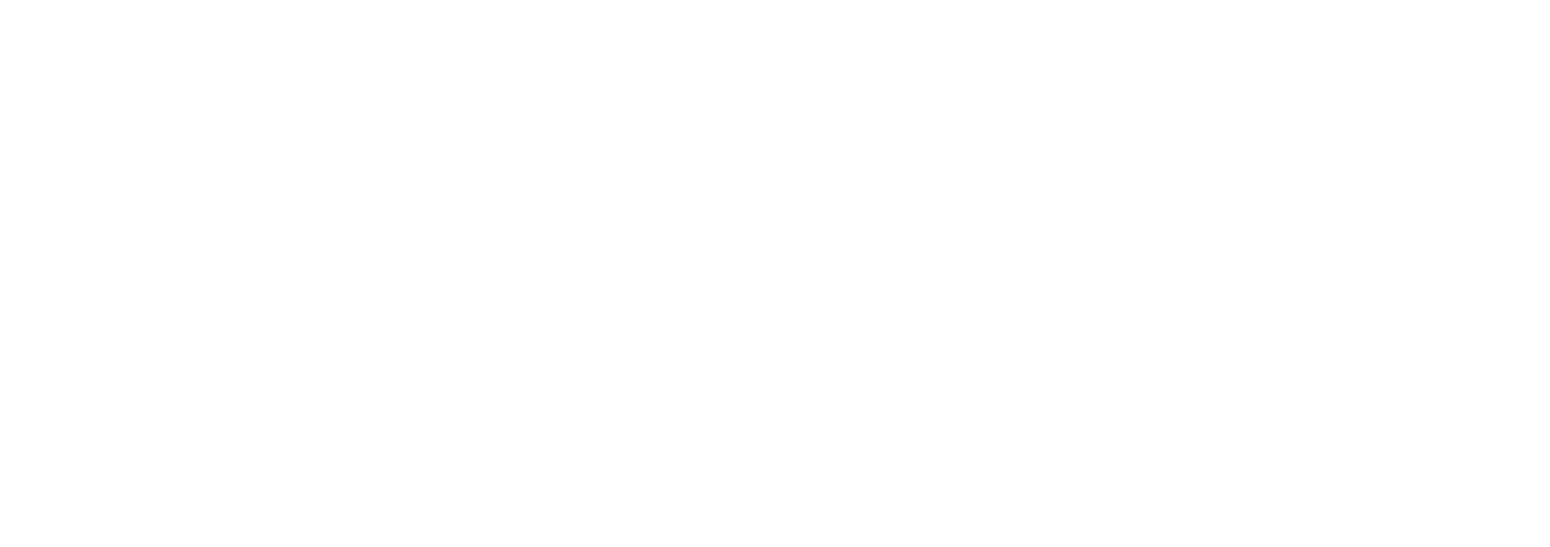
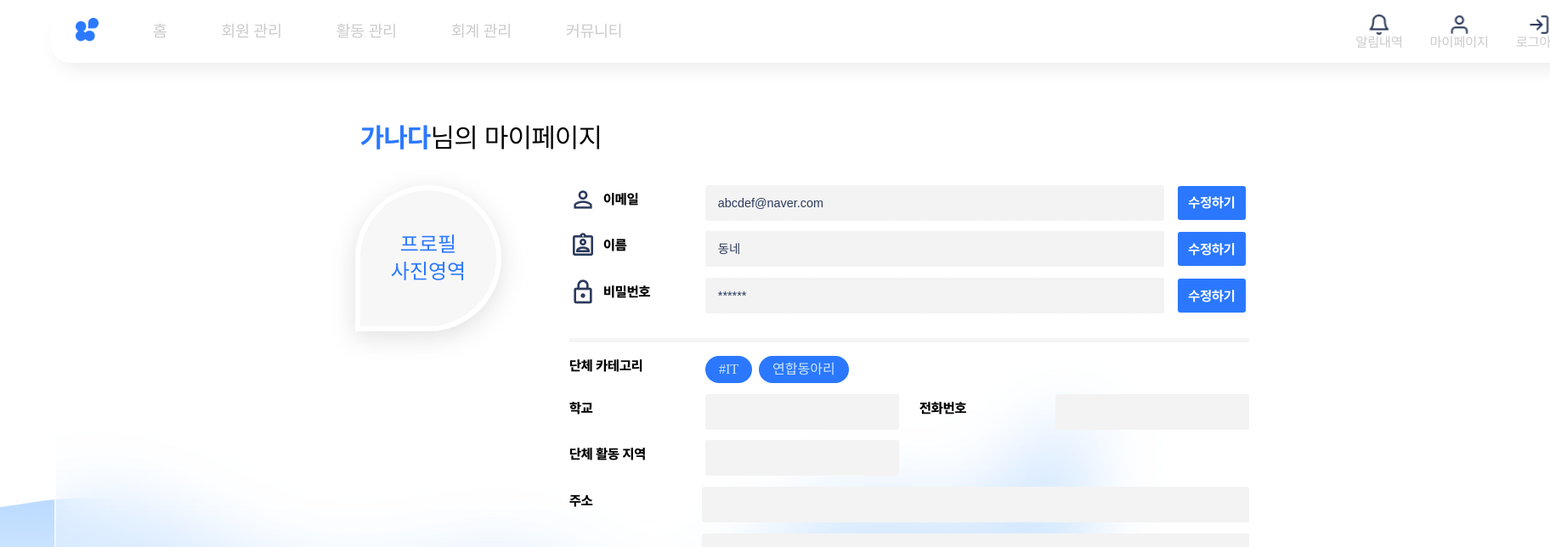
Before and after one commit to ori5r2/DongneClient, a React (Create React App) app: page /admin/myPage in a window 1280 px wide. Shown: the top 644 px of the page at 85% size, 1824 px wide, since content can reach past the window. Built offline with nearby package versions, Linux system fonts and the light colour scheme.

Commit message:
admin mypage

```diff
--- a/src/App.js
+++ b/src/App.js
@@ -17,6 +17,7 @@ import AdminAttendPage from './pages/admin/AdminAttendPage';
 import AdminMembersPage from './pages/admin/AdminMembersPage';
 import UserMainPage from './pages/user/UserMainPage';
 import UserMyPage from './pages/user/UserMyPage';
+import AdminMyPage from './pages/admin/AdminMyPage';
 const App = () => {
   return (
     <Switch>
@@ -35,6 +36,7 @@ const App = () => {
       <Route component={AdminMembersPage} path="/admin/members" exact />
       <Route component={UserMainPage} path="/user/main" exact />
       <Route component={UserMyPage} path="/user/myPage" exact />
+      <Route component={AdminMyPage} path="/admin/myPage" exact />
     </Switch>
   );
 };
--- a/src/components/Mypage.js
+++ b/src/components/AdminMypage.js
@@ -1,44 +1,51 @@
 import React, {useState, useEffect}  from 'react';
-import Email from '../styles/imgs/icon/Email.png';
 import Lock from '../styles/imgs/icon/Lock.png';
 import person from '../styles/imgs/icon/person.png';
 import profile from '../styles/imgs/icon/profile.png';
 import Button from './Button';
 import styled from 'styled-components';
 import { useHistory, useLocation } from 'react-router-dom';
-import palette from '../styles/pallete';
-import Register1 from './Register1';
+import line from '../styles/imgs/icon/line.png'
+
 
 const WhiteBox = styled.div`
-    width: 85rem;
-    height: 38rem;
+    width: 65rem;
+    height: 42rem;
     border-radius: 28px;
-    padding-left: 3rem;
-    padding-right: 3rem;
     font-size: 1rem;
-    background: linear-gradient(180deg, #FFFFFF 0%, rgba(251, 251, 251, 0) 100%);
-    border: 2px solid rgba(255, 255, 255, 0.6);
-    backdrop-filter: blur(40px);
-    /* Note: backdrop-filter has minimal browser support */
 
-    color: #333333;
 
-    .ExtraBold {
-    font-weight: bold;
+    .frame{
+        display: flex;
+        flex-direction: column;
+        justify-content: center;
+    }
+
+    .text{
         font-size: 2rem;
         text-align: center;
-    padding-bottom: 1rem;
+        font-family: 'Pretendard Regular';
+        display: flex;
+        justify-content: flex-start;
+        padding-bottom: 2rem;
+    }
+
+    .name{
+        font-family: 'Pretendard Bold';
+        color: #2B78FF;
     }
 
     .content{
         display: flex;
         flex-direction: row;
+        justify-content: center;
     }
 
     .part1{
         display: flex;
         flex-direction: column;
         padding-right: 5rem;
+        line-height: 200%;
     }
     .part2{
         width: 50rem;
@@ -46,24 +53,46 @@ const WhiteBox = styled.div`
         flex-direction: column;
     }
 
-    & img {
-        padding-right: 1rem;
-        width: 1.5rem;
+    .icon{
+        padding-right: 0.5rem;
+        width:2rem;
     }
 
+    .between{
+        padding-right: 1rem;
+    }
     .Basic{
+        display: flex;
+        align-items: center;
+        padding-bottom: 0.8rem;
+    }
+
+    .category{
+        width: 7rem;
+        font-family: 'Pretendard ExtraBold';
+        padding-right: 3rem;
         display: flex;
         align-items: center;
         padding-bottom: 0.5rem;
     }
 
-    .category{
-        width: 6rem;
-        font-family: 'Pretendard ExtraBold';
-        padding-right: 3rem;
+    .categoryItem{
+        height: 2rem;
+        background: #2B78FF;
+        border-radius: 40px;
+        font-family: 'Pretendard';
+        font-size: 1rem;
+        color: #CEE7F6;
+        display: flex;
+        flex-direction: row;
+        justify-content: center;
+        align-items: center;
+        padding: 0 1rem;
+        margin-right: 0.5rem;
     }
+
     .information{
-        font-size: 0.7rem;
+        font-size: 0.9rem;
         ::placeholder{
             color: #2D3B5C;
             padding: 0.5rem 0.8rem;
@@ -84,6 +113,17 @@ const WhiteBox = styled.div`
         flex-direction: row;
     }
 `
+const StyledAvatar = styled.div`
+  display: flex;
+  align-items: center;
+  justify-content: center;
+  height: 10rem;
+  width: 10rem;
+  background-color: #f7f7f7;
+  border: 0.4rem solid white;
+  box-shadow: rgba(100, 100, 111, 0.2) 0px 7px 29px 0px;
+  border-radius: 50% 50% 50% 0%;
+`;
 
 function Mypage(props) {
     const history  = useHistory();
@@ -100,18 +140,22 @@ function Mypage(props) {
     return (
         <WhiteBox>
             <div className='frame'>
-                <div className="ExtraBold" style={{ marginBottom: '0.5rem' }}>
-                    <span style={{color: "#2B78FF", fontWeight: "bold"}}>가나다</span>님의 마이페이지
+                <div className="text"style={{ marginBottom: '0.5rem' }}>
+                    <span className='name'>가나다</span>님의 마이페이지
                 </div>
 
                 <div className='content'>
                     <div className='part1'>
-                        프로필
+                        <StyledAvatar style={{color:"#2B78FF", fontSize:"1.5rem", textAlign:"center"}}>
+                            {/* todo: 프로필 사진 */}
+                            프로필<br />사진영역
+                        </StyledAvatar>
                     </div>
 
                     <div className='part2'>
                         <div className='Basic'>
-                            <span  className="category"> <img src={person} /> 이메일</span>
+                            <span  className="category"> <img src={person} alt="" className='icon' /> 이메일</span>
+                            <div className='between'>
                                 <input
                                         onChange={(e)=>{
                                             setEmail(e.target.value);
@@ -122,25 +166,27 @@ function Mypage(props) {
                                         className="information"
                                         placeholder="abcdef@naver.com"
                                         style={{width: "33.5rem",
-                                                height: "2rem",
+                                                height: "2.5rem",
                                                 backgroundColor:"#F3F3F3",
                                                 border: "none",
                                                 borderRadius: "3px",
                                             }}
                                     />
+                            </div>
                             <div className='btnstyle'>
                                 <Button
                                         text="수정하기"
                                         fullWidth
                                         history={history}
                                         // to={nextlink}
-                                            style={{height: "2rem", width: "5rem", borderRadius: "3px", margin:"0"}}
+                                        style={{height: "2.5rem", width: "5rem", borderRadius: "3px", margin:"0"}}
                                     />
                             </div>
                         </div>
 
                         <div className='Basic'>
-                            <span  className="category"> <img src={profile} />이름</span>
+                            <span  className="category"> <img src={profile} alt="" className='icon' />이름</span>
+                            <div className='between'>
                                 <input
                                     onChange={(e)=>{
                                         setName(e.target.value);
@@ -151,24 +197,26 @@ function Mypage(props) {
                                     className="information"
                                     placeholder="동네"
                                     style={{width: "33.5rem",
-                                                height: "2rem",
+                                            height: "2.5rem",
                                             backgroundColor:"#F3F3F3",
                                             border: "none",
                                             borderRadius: "3px",
                                     }}
                                 />
+                            </div>
 
                             <Button
                                     text="수정하기"
                                     fullWidth
                                     history={history}
                                     // to={nextlink}
-                                        style={{height: "2rem", width: "5rem", borderRadius: "3px", margin:"0"}}
+                                    style={{height: "2.5rem", width: "5rem", borderRadius: "3px", margin:"0"}}
                             />
                         </div>
 
                         <div className='Basic'>
-                            <span  className="category"> <img src={Lock} />비밀번호</span>
+                            <span  className="category"> <img src={Lock} alt="" className='icon' />비밀번호</span>
+                            <div className='between'>
                                 <input
                                     onChange={(e)=>{
                                         setPw(e.target.value);
@@ -179,26 +227,35 @@ function Mypage(props) {
                                     className="information"
                                     placeholder="******"
                                     style={{width: "33.5rem",
-                                                height: "2rem",
+                                            height: "2.5rem",
                                             backgroundColor:"#F3F3F3",
                                             border: "none",
                                             borderRadius: "3px",
                                     }}
                                 />
+                            </div>
 
                             <Button
                                         text="수정하기"
                                         fullWidth
                                         history={history}
                                         // to={nextlink}
-                                        style={{height: "2rem", width: "5rem", borderRadius: "3px", margin:"0"}}
+                                        style={{height: "2.5rem", width: "5rem", borderRadius: "3px", margin:"0"}}
                                     />
                         </div>
 
-                        <hr />
+
+                        <img src={line} alt="" style={{width:"50rem", height:"0.3rem", paddingTop:"1rem", paddingBottom:"1rem"}}/>
+
+
+                        <div className='Basic'>
+                            <span className="category">단체 카테고리</span>
+                            <div className='categoryItem'>#IT</div>
+                            <div className='categoryItem'>연합동아리</div>
+                        </div>
 
                         <div className='twin'>
-                            < div className='Basic' style={{paddingRight:"3rem"}}>
+                            < div className='Basic' style={{paddingRight:"1.5rem"}}>
                                 <span className="category">학교</span>
                                 <div className='check'>
                                     <input
@@ -209,8 +266,8 @@ function Mypage(props) {
                                         value={school}
                                         type={"text"}
                                         className="information"
-                                        style={{width: "13rem",
-                                                height: "2rem",
+                                        style={{width: "14rem",
+                                                height: "2.5rem",
                                                 backgroundColor:"#F3F3F3",
                                                 border: "none",
                                                 borderRadius: "3px",
@@ -230,8 +287,8 @@ function Mypage(props) {
                                         value={number}
                                         type={"number"}
                                         className="information"
-                                        style={{width: "13rem",
-                                                height: "2rem",
+                                        style={{width: "14rem",
+                                                height: "2.5rem",
                                                 backgroundColor:"#F3F3F3",
                                                 border: "none",
                                                 borderRadius: "3px",
@@ -250,8 +307,8 @@ function Mypage(props) {
                                 value={area}
                                 type={"text"}
                                 className="information"
-                                style={{width: "13rem",
-                                        height: "2rem",
+                                style={{width: "14rem",
+                                        height: "2.5rem",
                                         backgroundColor:"#F3F3F3",
                                         border: "none",
                                         borderRadius: "3px",
@@ -268,8 +325,8 @@ function Mypage(props) {
                                 value={address}
                                 type={"text"}
                                 className="information"
-                                style={{width: "38.5rem",
-                                        height: "2rem",
+                                style={{width: "41.5rem",
+                                        height: "2.5rem",
                                         backgroundColor:"#F3F3F3",
                                         border: "none",
                                         borderRadius: "3px",
@@ -286,8 +343,8 @@ function Mypage(props) {
 
                                 value={intro}
                                 type={"text"}
-                                style={{width: "38.5rem",
-                                        height: "7rem",
+                                style={{width: "41.5rem",
+                                        height: "5rem",
                                         backgroundColor: "#F3F3F3",
                                         border: "none",
                                         borderRadius: "3px",
@@ -297,7 +354,12 @@ function Mypage(props) {
                         </div>
 
                         <Button
-                            text="개인 정보 수정하기"
+                            text="단체 정보 수정하기"
+                            style={{
+                                borderRadius:"4px",
+                                width:"50.1rem",
+                                marginTop:"1.5rem"
+                            }}
                         />
                     </div>
                 </div>
--- /dev/null
+++ b/src/pages/admin/AdminMyPage.js
@@ -0,0 +1,42 @@
+import React from 'react';
+import BackgroundTemplate from '../../template/BackgroundTemplate';
+import styled from 'styled-components';
+import AdminMypage from '../../components/AdminMypage';
+import { Link } from 'react-router-dom';
+import HomePageTemplate from '../../template/HomePageTemplate';
+
+
+const WhitBox = styled.div`
+    box-sizing: border-box;
+    position: absolute;
+    width: 110rem;
+    height: 45rem;
+    left: 4rem;
+    top: 3rem;
+
+    background: linear-gradient(180deg, #FFFFFF 0%, rgba(251, 251, 251, 0) 100%);
+    border: 2px solid rgba(255, 255, 255, 0.6);
+    border-radius: 28px;
+    backdrop-filter: blur(40px);
+/* Note: backdrop-filter has minimal browser support */
+
+    display: flex;
+    flex-direction: row;
+    justify-content: center;
+    align-items: center;
+`;
+
+
+const UserRegisterCheck3 = () => {
+  return (
+    <BackgroundTemplate style={{ zIndex: 0 }}>
+    <HomePageTemplate style={{ zIndex: 1 }}>
+        <WhitBox style={{ zIndex: 2 }}>
+            <AdminMypage />
+     </WhitBox>
+    </HomePageTemplate>
+    </BackgroundTemplate>
+  );
+};
+
+export default UserRegisterCheck3;
```
Also changed, not shown: src/pages/user/UserMyPage.js (deleted, +0 -28 lines), src/styles/imgs/icon/line.png (added). Lines whose indentation alone changed are shown as unchanged.
